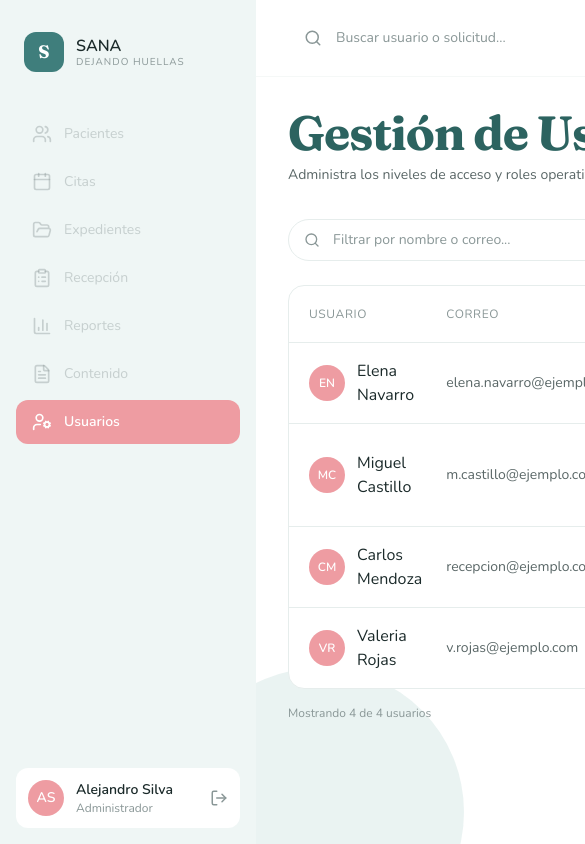
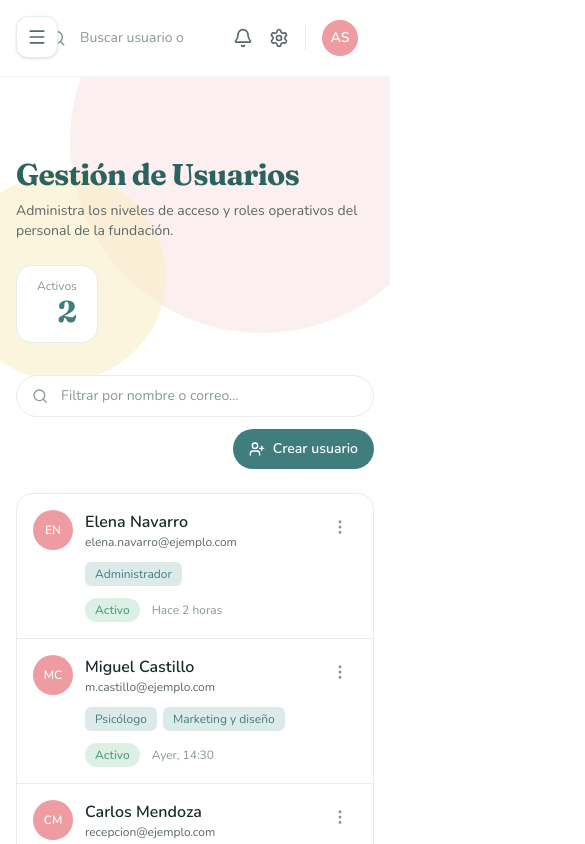
Before and after one commit to Julianlo3/SANA, a Next.js app in the folder FrontEnd/sana/: page /users in a window 390 px wide. Shown: the top 844 px of the page, 585 px wide, since content can reach past the window. Built offline with nearby package versions, Linux system fonts and the light colour scheme.

Commit message:
feat(ui): responsive layout for panel and users table

```diff
--- a/FrontEnd/sana/app/(panel)/layout.tsx
+++ b/FrontEnd/sana/app/(panel)/layout.tsx
@@ -9,9 +9,11 @@ export default function PanelLayout({
   return (
     <div className="flex flex-1">
       <Sidebar />
-      <div className="flex flex-1 flex-col">
+      <div className="flex min-w-0 flex-1 flex-col">
         <Header />
-        <main className="relative flex-1 overflow-y-auto p-8">{children}</main>
+        <main className="relative flex-1 overflow-y-auto p-4 pt-20 sm:p-8 lg:pt-8">
+          {children}
+        </main>
       </div>
     </div>
   );
--- a/FrontEnd/sana/app/(panel)/users/[id]/edit/page.tsx
+++ b/FrontEnd/sana/app/(panel)/users/[id]/edit/page.tsx
@@ -29,7 +29,7 @@ export default function EditUserPage({ params }: Props) {
   if (!user) {
     return (
       <div className="mx-auto max-w-2xl py-20 text-center">
-        <h1 className="font-display text-3xl font-bold text-text">
+        <h1 className="mt-6 font-display text-4xl font-bold tracking-tight text-primary-dark sm:text-5xl">
           Usuario no encontrado
         </h1>
         <p className="mt-3 text-sm text-text-muted">
--- a/FrontEnd/sana/app/(panel)/users/new/page.tsx
+++ b/FrontEnd/sana/app/(panel)/users/new/page.tsx
@@ -98,7 +98,7 @@ export default function NewUserPage() {
           Volver a usuarios
         </Link>
 
-        <h1 className="mt-4 font-display text-5xl font-bold tracking-tight text-primary-dark">
+        <h1 className="mt-6 font-display text-4xl font-bold tracking-tight text-primary-dark sm:text-5xl">
           Crear Usuario
         </h1>
         <p className="mt-2 text-sm text-text-muted">
--- a/FrontEnd/sana/app/(panel)/users/page.tsx
+++ b/FrontEnd/sana/app/(panel)/users/page.tsx
@@ -61,9 +61,9 @@ export default function UsersPage() {
       <PageDecor variant="users" />
 
       <div className="relative z-10 mx-auto max-w-6xl">
-        <div className="flex items-start justify-between gap-6">
+        <div className="flex flex-col items-start justify-between gap-6 sm:flex-row">
           <div>
-            <h1 className="font-display text-5xl font-bold tracking-tight text-primary-dark">
+            <h1 className="font-display text-3xl font-bold tracking-tight text-primary-dark sm:text-5xl">
               Gestión de Usuarios
             </h1>
             <p className="mt-2 max-w-xl text-sm text-text-muted">
@@ -80,7 +80,7 @@ export default function UsersPage() {
           </div>
         </div>
 
-        <div className="mt-8 flex items-center gap-3">
+        <div className="mt-8 flex flex-col gap-3 sm:flex-row sm:items-center">
           <div className="relative max-w-sm flex-1">
             <Search
               size={16}
@@ -107,7 +107,7 @@ export default function UsersPage() {
         <div className="mt-6 rounded-2xl border border-border bg-surface">
           <table className="w-full">
             <thead>
-              <tr className="border-b border-border text-left text-xs uppercase tracking-wider text-text-subtle">
+                          <tr className="hidden border-b border-border text-left text-xs uppercase tracking-wider text-text-subtle lg:table-row">
                 <th className="py-3 pl-5 pr-3 font-medium">Usuario</th>
                 <th className="px-3 py-3 font-medium">Correo</th>
                 <th className="px-3 py-3 font-medium">Roles</th>
--- a/FrontEnd/sana/components/layout/Sidebar.tsx
+++ b/FrontEnd/sana/components/layout/Sidebar.tsx
@@ -1,5 +1,6 @@
 "use client";
 
+import { useState } from "react";
 import Link from "next/link";
 import { usePathname } from "next/navigation";
 import {
@@ -11,6 +12,8 @@ import {
   FileText,
   UserCog,
   LogOut,
+  Menu,
+  X,
 } from "lucide-react";
 
 const navItems = [
@@ -25,9 +28,30 @@ const navItems = [
 
 export default function Sidebar() {
   const pathname = usePathname();
+  const [open, setOpen] = useState(false);
 
   return (
-    <aside className="flex w-64 shrink-0 flex-col bg-sidebar p-4">
+    <>
+      <button
+        onClick={() => setOpen(true)}
+        aria-label="Abrir menú"
+        className="fixed left-4 top-4 z-30 cursor-pointer rounded-xl border border-border bg-surface p-2.5 text-text-muted shadow-sm lg:hidden"
+      >
+        <Menu size={20} />
+      </button>
+
+      {open && (
+        <div
+          onClick={() => setOpen(false)}
+          className="fixed inset-0 z-40 bg-black/40 lg:hidden"
+        />
+      )}
+
+      <aside
+        className={`fixed inset-y-0 left-0 z-50 flex w-64 shrink-0 flex-col bg-sidebar p-4 transition-transform lg:static lg:translate-x-0 ${
+          open ? "translate-x-0" : "-translate-x-full"
+        }`}
+      >
         <div className="flex items-center gap-3 px-2 py-4">
           <div className="flex h-10 w-10 items-center justify-center rounded-xl bg-primary">
             <span className="font-display text-lg font-bold text-white">S</span>
@@ -38,6 +62,14 @@ export default function Sidebar() {
               DEJANDO HUELLAS
             </p>
           </div>
+
+          <button
+            onClick={() => setOpen(false)}
+            aria-label="Cerrar menú"
+            className="ml-auto cursor-pointer text-text-subtle lg:hidden"
+          >
+            <X size={20} />
+          </button>
         </div>
 
         <nav className="mt-6 flex flex-col gap-1">
@@ -59,8 +91,9 @@ export default function Sidebar() {
               <Link
                 key={href}
                 href={href}
+                onClick={() => setOpen(false)}
                 className={`flex items-center gap-3 rounded-xl px-4 py-3 text-sm transition ${
-                pathname === href
+                  pathname.startsWith(href)
                     ? "bg-accent font-semibold text-white"
                     : "text-text-muted hover:bg-primary-soft"
                 }`}
@@ -73,7 +106,7 @@ export default function Sidebar() {
         </nav>
 
         <div className="mt-auto flex items-center gap-3 rounded-xl bg-surface p-3">
-        <div className="flex h-9 w-9 items-center justify-center rounded-full bg-accent text-sm font-semibold text-background">
+          <div className="flex h-9 w-9 items-center justify-center rounded-full bg-accent text-sm font-semibold text-white">
             AS
           </div>
           <div className="flex-1 leading-tight">
@@ -85,5 +118,6 @@ export default function Sidebar() {
           </button>
         </div>
       </aside>
+    </>
   );
 }
--- a/FrontEnd/sana/components/users/UserActionsMenu.tsx
+++ b/FrontEnd/sana/components/users/UserActionsMenu.tsx
@@ -4,7 +4,12 @@ import { useEffect, useRef } from "react";
 import { Pencil, Ban, UserMinus, UserCheck, Trash2 } from "lucide-react";
 import type { User } from "@/lib/mocks/users";
 
-export type UserAction = "edit" | "block" | "deactivate" | "reactivate" | "delete";
+export type UserAction =
+  | "edit"
+  | "block"
+  | "deactivate"
+  | "reactivate"
+  | "delete";
 
 type Props = {
   user: User;
@@ -26,11 +31,11 @@ export default function UserActionsMenu({ user, onSelect, onClose }: Props) {
       if (event.key === "Escape") onClose();
     }
 
-    document.addEventListener("mousedown", handleClickOutside);
+    document.addEventListener("click", handleClickOutside);
     document.addEventListener("keydown", handleEscape);
 
     return () => {
-      document.removeEventListener("mousedown", handleClickOutside);
+      document.removeEventListener("click", handleClickOutside);
       document.removeEventListener("keydown", handleEscape);
     };
   }, [onClose]);
@@ -42,12 +47,12 @@ export default function UserActionsMenu({ user, onSelect, onClose }: Props) {
     <div
       ref={menuRef}
       role="menu"
-      className="absolute right-0 top-full z-20 mt-1 w-52 overflow-hidden rounded-xl border border-border/60 bg-surface-raised py-1 shadow-xl"
+      className="absolute right-0 top-full z-30 mt-1 w-52 overflow-hidden rounded-xl border border-border bg-surface py-1 text-left shadow-lg"
     >
       <button
         role="menuitem"
         onClick={() => onSelect("edit")}
-        className="flex w-full cursor-pointer items-center gap-3 px-4 py-2.5 text-sm text-text-muted transition hover:bg-surface hover:text-text"
+        className="flex w-full cursor-pointer items-center gap-3 px-4 py-2.5 text-sm text-text-muted transition hover:bg-surface-muted hover:text-text"
       >
         <Pencil size={15} />
         Editar perfil
@@ -57,7 +62,7 @@ export default function UserActionsMenu({ user, onSelect, onClose }: Props) {
         <button
           role="menuitem"
           onClick={() => onSelect("reactivate")}
-          className="flex w-full cursor-pointer items-center gap-3 px-4 py-2.5 text-sm text-accent transition hover:bg-surface"
+          className="flex w-full cursor-pointer items-center gap-3 px-4 py-2.5 text-sm font-semibold text-primary transition hover:bg-primary-soft"
         >
           <UserCheck size={15} />
           Reactivar acceso
@@ -67,7 +72,7 @@ export default function UserActionsMenu({ user, onSelect, onClose }: Props) {
           <button
             role="menuitem"
             onClick={() => onSelect("block")}
-            className="flex w-full cursor-pointer items-center gap-3 px-4 py-2.5 text-sm text-text-muted transition hover:bg-surface hover:text-text"
+            className="flex w-full cursor-pointer items-center gap-3 px-4 py-2.5 text-sm text-text-muted transition hover:bg-surface-muted hover:text-text"
           >
             <Ban size={15} />
             Bloquear usuario
@@ -76,7 +81,7 @@ export default function UserActionsMenu({ user, onSelect, onClose }: Props) {
           <button
             role="menuitem"
             onClick={() => onSelect("deactivate")}
-            className="flex w-full cursor-pointer items-center gap-3 px-4 py-2.5 text-sm text-text-muted transition hover:bg-surface hover:text-text"
+            className="flex w-full cursor-pointer items-center gap-3 px-4 py-2.5 text-sm text-text-muted transition hover:bg-surface-muted hover:text-text"
           >
             <UserMinus size={15} />
             Desactivar cuenta
@@ -84,12 +89,12 @@ export default function UserActionsMenu({ user, onSelect, onClose }: Props) {
         </>
       )}
 
-      <div className="my-1 h-px bg-border/50" />
+      <div className="my-1 h-px bg-border" />
 
       <button
         role="menuitem"
         onClick={() => onSelect("delete")}
-        className="flex w-full cursor-pointer items-center gap-3 px-4 py-2.5 text-sm text-red-400 transition hover:bg-red-500/10"
+        className="flex w-full cursor-pointer items-center gap-3 px-4 py-2.5 text-sm text-danger transition hover:bg-danger-soft"
       >
         <Trash2 size={15} />
         Eliminar usuario
--- a/FrontEnd/sana/components/users/UserRow.tsx
+++ b/FrontEnd/sana/components/users/UserRow.tsx
@@ -37,20 +37,7 @@ export default function UserRow({
     .map((word) => word[0])
     .join("");
 
-  return (
-    <tr className="border-b border-border last:border-0">
-      <td className="py-4 pl-5 pr-3">
-        <div className="flex items-center gap-3">
-          <div className="flex h-9 w-9 shrink-0 items-center justify-center rounded-full bg-accent text-xs font-semibold text-white">
-            {initials}
-          </div>
-          <span className="font-medium text-text">{user.fullName}</span>
-        </div>
-      </td>
-
-      <td className="px-3 py-4 text-sm text-text-muted">{user.email}</td>
-
-      <td className="px-3 py-4">
+  const roleTags = (
     <div className="flex flex-wrap gap-1.5">
       {user.roles.map((role) => (
         <span
@@ -66,19 +53,18 @@ export default function UserRow({
         </span>
       ))}
     </div>
-      </td>
+  );
 
-      <td className="px-3 py-4">
+  const statusTag = (
     <span
       className={`rounded-full px-2.5 py-1 text-xs font-semibold ${statusStyles[user.status]}`}
     >
       {statusLabels[user.status]}
     </span>
-      </td>
+  );
 
-      <td className="px-3 py-4 text-sm text-text-subtle">{user.lastLoginAt}</td>
-
-      <td className="relative py-4 pl-3 pr-5 text-right">
+  const actionsButton = (
+    <>
       <button
         onClick={onToggleMenu}
         aria-label={`Acciones para ${user.fullName}`}
@@ -95,7 +81,55 @@ export default function UserRow({
           onSelect={(action) => onAction(action, user)}
         />
       )}
+    </>
+  );
+
+  return (
+    <>
+      <tr className="hidden border-b border-border last:border-0 lg:table-row">
+        <td className="py-4 pl-5 pr-3">
+          <div className="flex items-center gap-3">
+            <div className="flex h-9 w-9 shrink-0 items-center justify-center rounded-full bg-accent text-xs font-semibold text-white">
+              {initials}
+            </div>
+            <span className="font-medium text-text">{user.fullName}</span>
+          </div>
+        </td>
+
+        <td className="px-3 py-4 text-sm text-text-muted">{user.email}</td>
+        <td className="px-3 py-4">{roleTags}</td>
+        <td className="px-3 py-4">{statusTag}</td>
+        <td className="px-3 py-4 text-sm text-text-subtle">
+          {user.lastLoginAt}
+        </td>
+        <td className="relative py-4 pl-3 pr-5 text-right">{actionsButton}</td>
+      </tr>
+
+      <tr className="lg:hidden">
+        <td colSpan={6} className="block border-b border-border p-4">
+          <div className="flex items-start gap-3">
+            <div className="flex h-10 w-10 shrink-0 items-center justify-center rounded-full bg-accent text-xs font-semibold text-white">
+              {initials}
+            </div>
+
+            <div className="min-w-0 flex-1">
+              <p className="font-semibold text-text">{user.fullName}</p>
+              <p className="truncate text-xs text-text-muted">{user.email}</p>
+
+              <div className="mt-3">{roleTags}</div>
+
+              <div className="mt-3 flex items-center gap-3">
+                {statusTag}
+                <span className="text-xs text-text-subtle">
+                  {user.lastLoginAt}
+                </span>
+              </div>
+            </div>
+
+            <div className="relative shrink-0">{actionsButton}</div>
+          </div>
         </td>
       </tr>
+    </>
   );
 }
```
Lines whose indentation alone changed are shown as unchanged.
